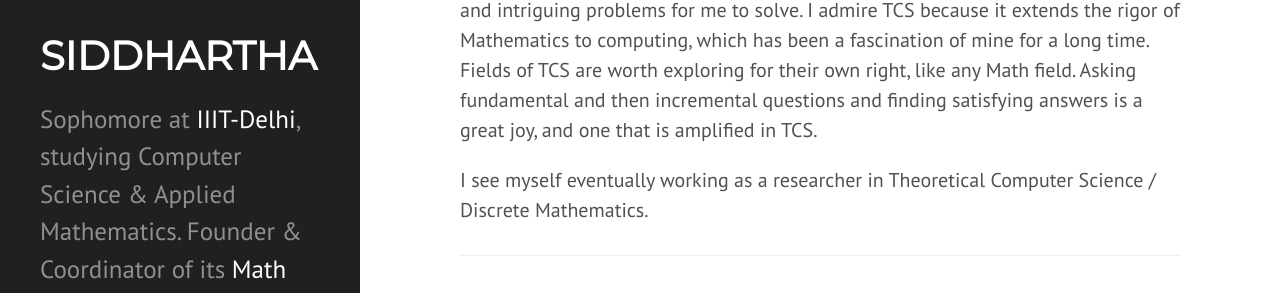
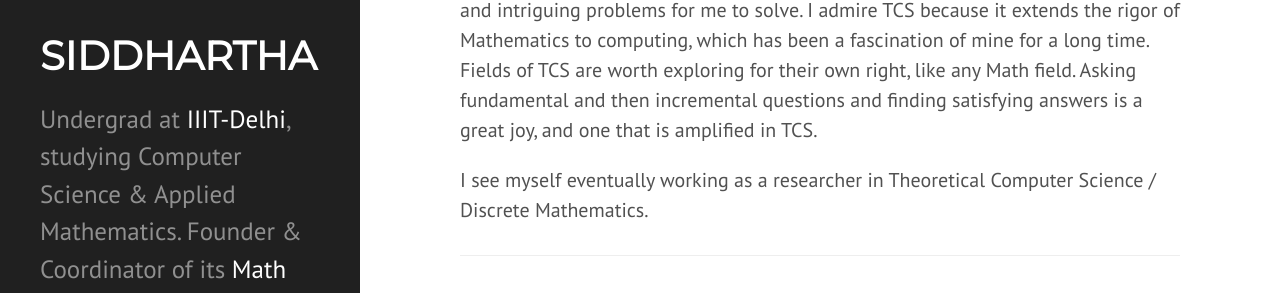
Before and after one commit to siddjai/siddjai.github.io, a Jekyll site: the page built from index.md, in a window 1280 px wide. Shown: the part 337-630 px from the top of the page. Built offline with Jekyll 4.4.1, drawn with Linux system fonts in a browser that asks for light colours; nearby versions of some CDN libraries.

Commit message:
Update _config.yml

```diff
--- a/_config.yml
+++ b/_config.yml
@@ -8,7 +8,7 @@ permalink:        pretty
 # Setup
 title:            SIDDHARTHA
 tagline:          'TCS Enthusiast'
-description:      'Sophomore at <a href="http://iiitd.ac.in/" target="_blank">IIIT-Delhi</a>, studying Computer Science & Applied Mathematics. Founder & Coordinator of its <a href="http://bit.ly/EvaristeClub" target="_blank">Math Club</a>. Member of the <a href="http://studentsenate.iiitd.edu.in/" target="_blank">Student Senate</a>.'
+description:      'Undergrad at <a href="http://iiitd.ac.in/" target="_blank">IIIT-Delhi</a>, studying Computer Science & Applied Mathematics. Founder & Coordinator of its <a href="http://bit.ly/EvaristeClub" target="_blank">Math Club</a>. Member of the <a href="http://studentsenate.iiitd.edu.in/" target="_blank">Student Senate</a>.'
 url:              http://sidjain.me
 baseurl:          /
 
```
